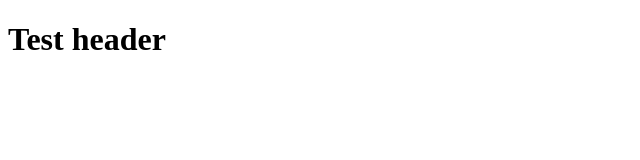
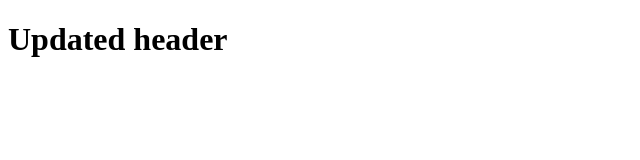
Before and after one commit to shubh879/fcc-tribute-page, a plain HTML site: page index.html in a window 1280 px wide. Shown: the whole page, without its empty margins (0-640 px from the left). Drawn offline with Linux system fonts and the light colour scheme.

Commit message:
Updated header

```diff
--- a/index.html
+++ b/index.html
@@ -6,7 +6,7 @@
 
 
     <body>
-        <h1>Test header</h1>
+        <h1>Updated header</h1>
     </body>
 
 </html>
```
